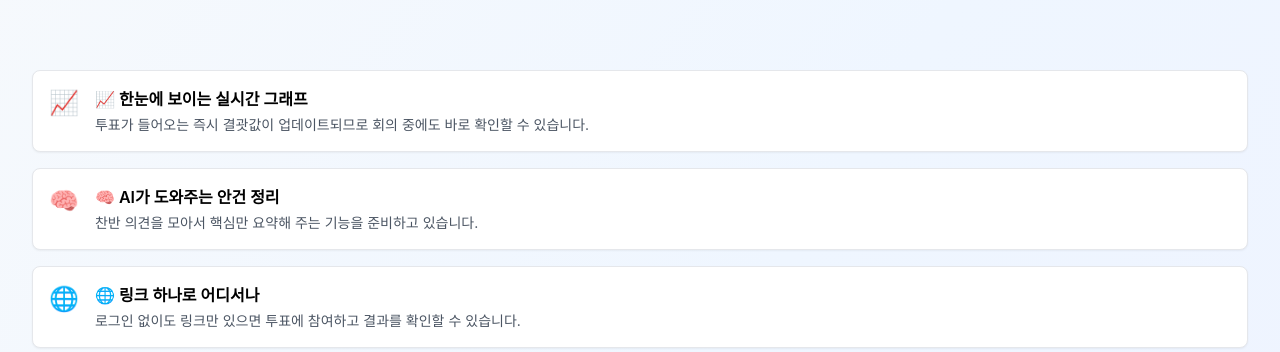
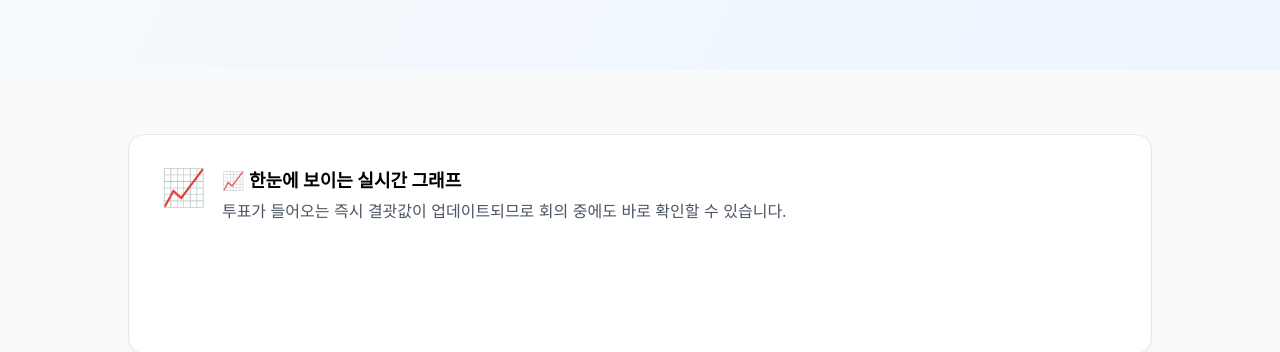
Before and after one commit to OSS-Group11/jjigit-fe, a React (Create React App) app: page / in a window 1280 px wide. Shown: the part 490-842 px from the top of the page. Built offline with nearby package versions, Linux system fonts and the light colour scheme.

Commit message:
Refactor FeatureSections component layout and styles

```diff
--- a/src/components/FeatureSections.js
+++ b/src/components/FeatureSections.js
@@ -17,27 +17,35 @@ const blocks = [
   },
 ];
 
+// FeatureSections.js
 function FeatureSections() {
   return (
-    <section className="px-8 pb-12 space-y-4">
+    <section className="w-full bg-gray-50 py-16">
+      <div className="max-w-5xl mx-auto space-y-6">
         {blocks.map((b) => (
           <div
             key={b.title}
-          className="border rounded-lg p-4 flex items-start gap-4 bg-white shadow-sm"
+            className="w-full min-h-[180px] md:min-h-[220px]
+                       border rounded-2xl p-6 md:p-8
+                       flex items-start gap-4 bg-white shadow-sm"
           >
-          <div className="text-2xl">{b.title.split(" ")[0]}</div>
+            <div className="text-3xl md:text-4xl">
+              {b.title.split(' ')[0]}
+            </div>
             <div>
-            <h3 className="font-semibold text-sm md:text-base">
+              <h3 className="font-semibold text-base md:text-lg mb-1">
                 {b.title}
               </h3>
-            <p className="text-gray-600 text-xs md:text-sm mt-1">
+              <p className="text-gray-600 text-sm md:text-base">
                 {b.desc}
               </p>
             </div>
           </div>
         ))}
+      </div>
     </section>
   );
 }
 
+
 export default FeatureSections;
```
Lines whose indentation alone changed are shown as unchanged.
